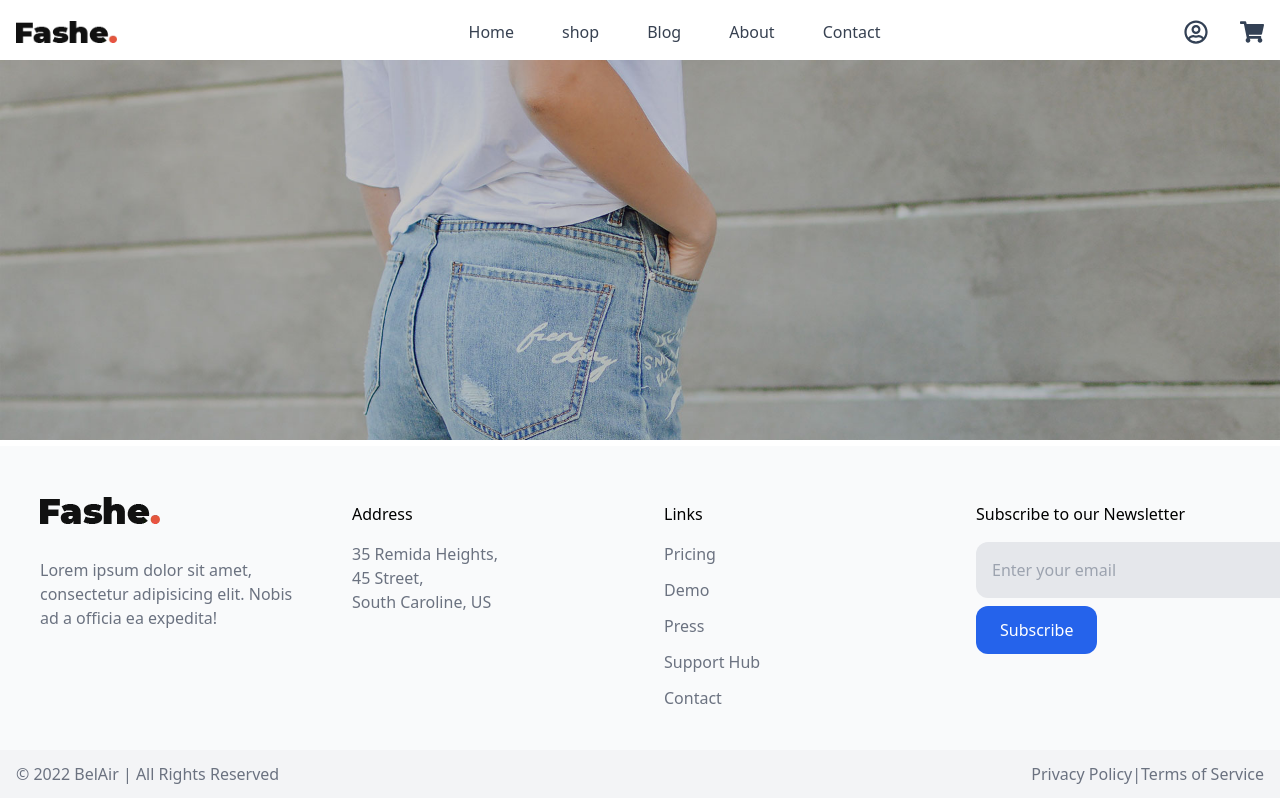
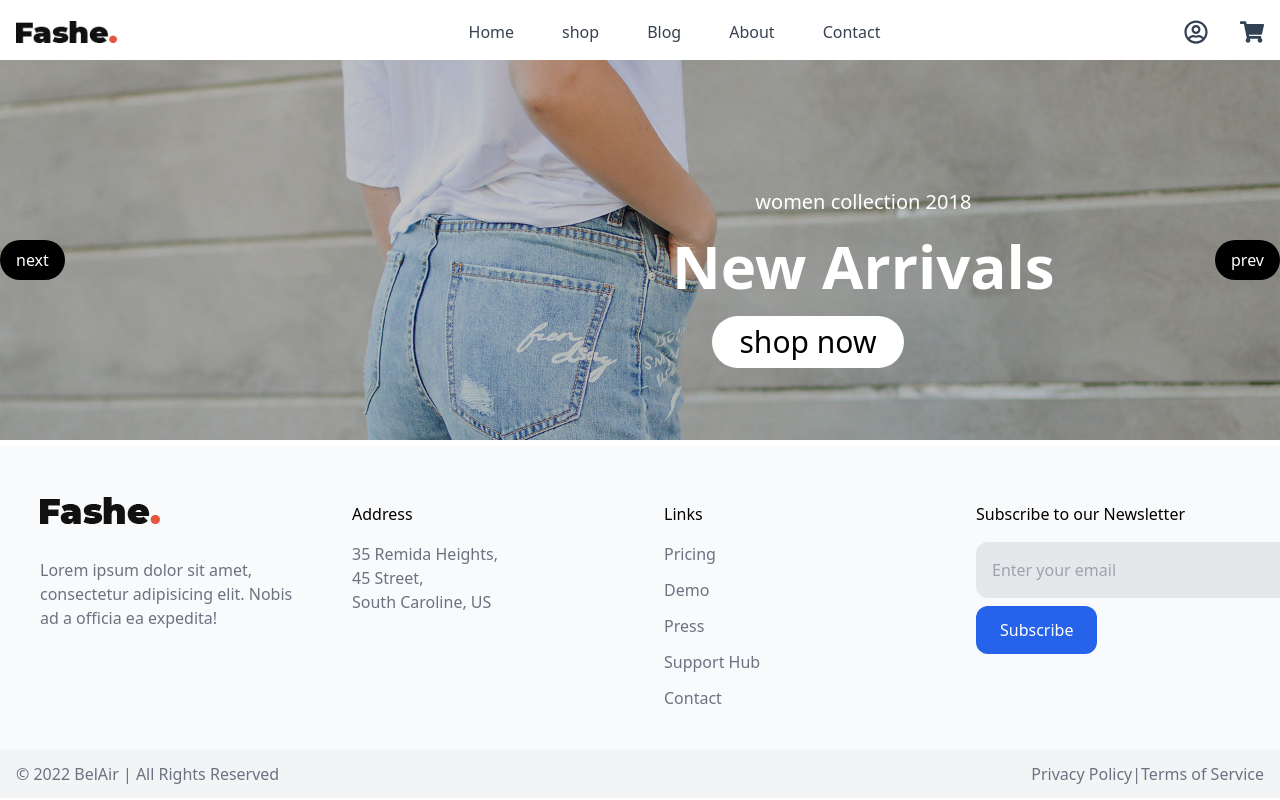
Before and after one commit to Abdellah-Majdoul/Abdellah-majdoul-projet-final-reactjs, a React (Create React App) app: page / in a window 1280 px wide. Built offline with nearby package versions, Linux system fonts and the light colour scheme.

Commit message:
hero section

```diff
--- a/src/components/home/heroSection.jsx
+++ b/src/components/home/heroSection.jsx
@@ -11,20 +11,46 @@ const HeroSection = () => {
         slidesToShow: 1,
         slidesToScroll: 1,
       };
+      let counter=0
+      const goNext = () =>{
+        counter ++
+      }
+      const goPrev = () =>{
+        counter --
+      }
     return (
         <div>
-            <Slider {...settings} className='overflow-hidden'>
-              <div>
+            <Slider {...settings} className='overflow-hidden relative'>
+              <div className='relative'>
                 <img src={images.carousel1} alt='' />
+                <div className='absolute top-[8rem] flex flex-col gap-5 left-[42rem] text-center text-3xl text-white'>
+                    <h5 className='text-xl'>women collection 2018</h5>
+                    <h1  className='text-6xl font-bold'>New Arrivals</h1>
+                    <button className='bg-white ms-10 py-2 w-[15vw] text-black rounded-full'>shop now</button>
+                </div>
               </div>
-              <div>
+              <div className='relative'>
               <img src={images.carousel2} alt='' />
+              <div className='absolute top-[8rem] flex flex-col gap-5 left-[42rem] text-center text-3xl text-white'>
+              <h5 className='text-xl'>women collection 2018</h5>
+              <h1  className='text-6xl font-bold'>New Arrivals</h1>
+              <button className='bg-white ms-10 py-2 w-[15vw] text-black rounded-full'>shop now</button>
               </div>
-              <div>
+              </div>
+              <div className='relative'>
               <img src={images.carousel3} alt='' />
+              <div className='absolute top-[8rem] flex flex-col gap-5 left-[42rem] text-center text-3xl text-white'>
+              <h5 className='text-xl'>women collection 2018</h5>
+              <h1  className='text-6xl font-bold'>New Arrivals</h1>
+              <button className='bg-white ms-10 py-2 w-[15vw] text-black rounded-full'>shop now</button>
+              </div>
               </div>
 
             </Slider>
+            <div className='gap-5 flex '>
+            <button className='bg-black px-4 py-2 text-white rounded-full absolute top-[15rem]' onClick={goNext}>next</button>
+            <button className='bg-black px-4 py-2 text-white rounded-full absolute top-[15rem] right-0' onClick={goPrev}>prev</button>
+            </div>
             </div>
         );
       }
```
